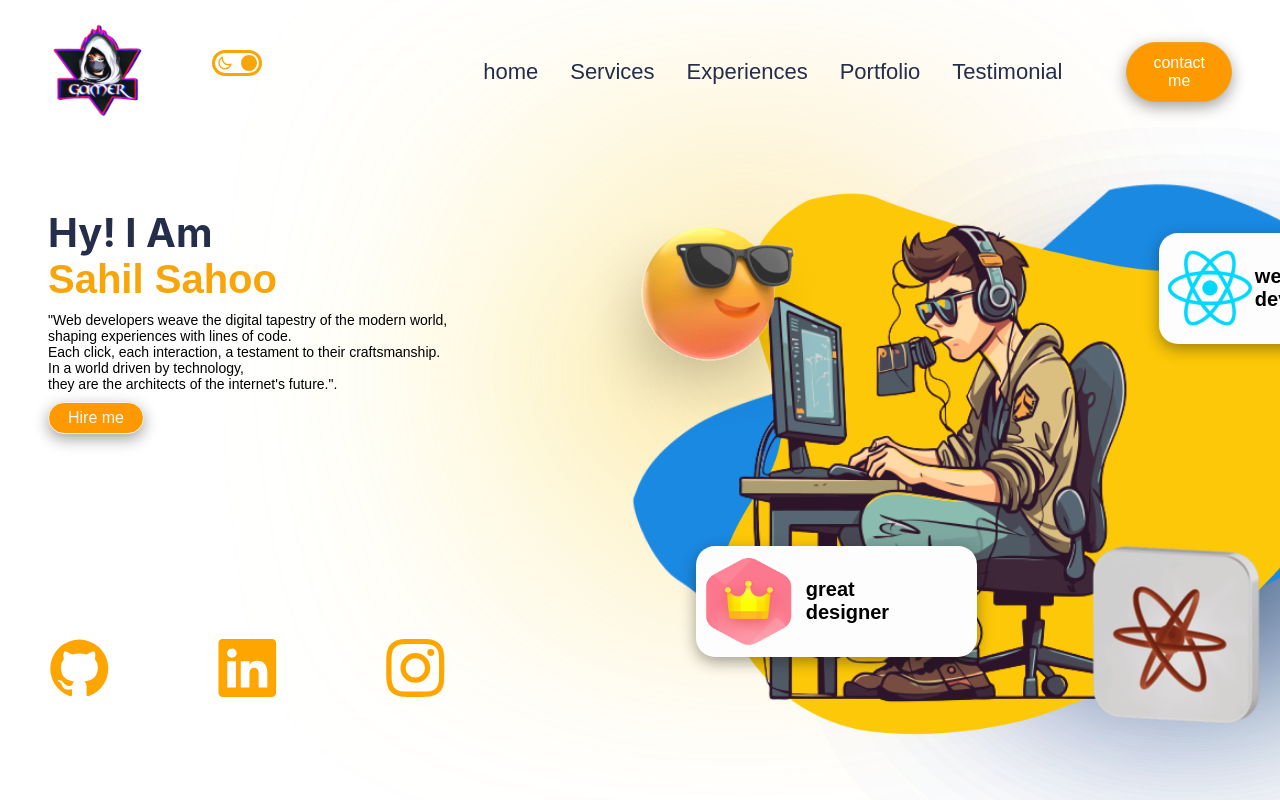
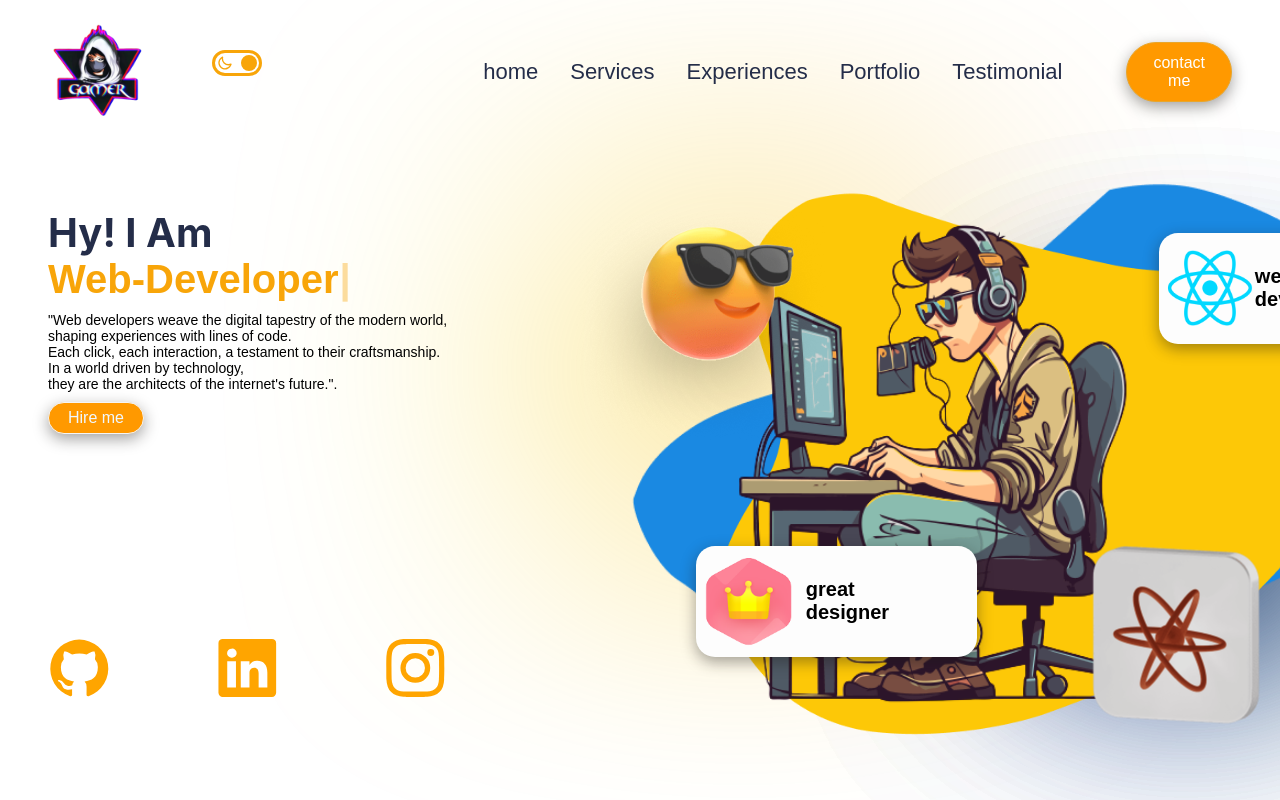
Before and after one commit to sahilzehrila/portfolio, a React (Create React App) app: page / in a window 1280 px wide. Shown: the top 800 px of the page. Built offline with nearby package versions, Linux system fonts and the light colour scheme.

Commit message:
typewriter effect added

```diff
--- a/src/Components/intro/Intro.jsx
+++ b/src/Components/intro/Intro.jsx
@@ -7,6 +7,7 @@ import v1 from '../../image/Vector1.png'
 import v2 from '../../image/Vector2.png'
 import crown from'../../image/crown.png'
 import glass from '../../image/3d.png'
+import Typewriter from 'typewriter-effect';
 import thup from '../../image/real.png'
 import model from'../../image/glassesimoji.png'
 import FloatingDiv from '../fd/FloatingDiv'
@@ -32,7 +33,13 @@ const Intro = () => {
       <div className='i-left'>
         <div className='i-name'>
           <span style={{color:darkMode? 'white' : ''}}>Hy! I Am</span>
-          <span>Sahil Sahoo</span>
+          <span><Typewriter
+  options={{
+    strings: ['Sahil Sahoo', 'Web-Developer','Software Engineer'],
+    autoStart: true,
+    loop: true,
+  }}
+/></span>
           <span style={{color:darkMode? 'white' : ''}}>"Web developers weave the digital tapestry of the modern world, <br /> shaping experiences with lines of code. <br /> Each click, each interaction, a testament to their craftsmanship. <br /> In a world driven by technology, <br /> they are the architects of the internet's future.".</span>
         </div>
         <Link spy={true} to='Contact'smooth={true} >
```
